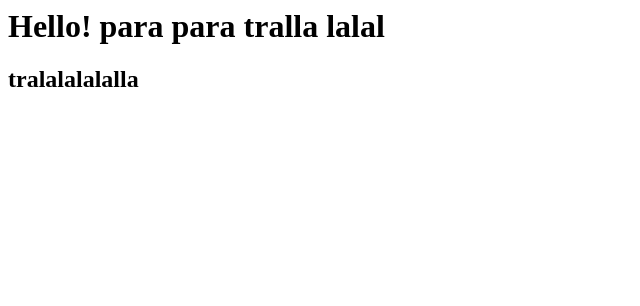
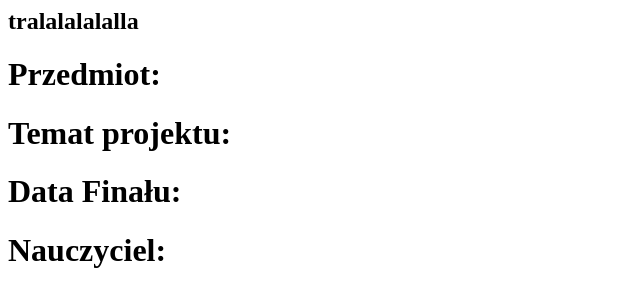
Before and after one commit to Lelolek1/leon_ombach_portfolio, a plain HTML site: page index.html in a window 1280 px wide. Shown: the whole page, without its empty margins (0-640 px from the left). Drawn offline with Linux system fonts and the light colour scheme.

Commit message:
Update index.html

```diff
--- a/index.html
+++ b/index.html
@@ -1,2 +1,24 @@
-<h1>Hello! para para tralla lalal</h1>
-<h2>tralalalalalla</h2>
+<h2>tralalalalalla</h2><!DOCTYPE html>
+<html>
+    <head>
+        <title>
+            Dodawanie projektów
+        </title>
+    </head>
+    <body>
+        <div>
+            <h1>Przedmiot:</h1>
+        </div>
+        <div>
+            <h1>Temat projektu:</h1>
+        </div>
+        <div>
+            <h1>Data Finału:</h1>
+        </div>
+        <div>
+            <h1>Nauczyciel:</h1>
+        </div>
+
+
+    </body>
+</html>
```
